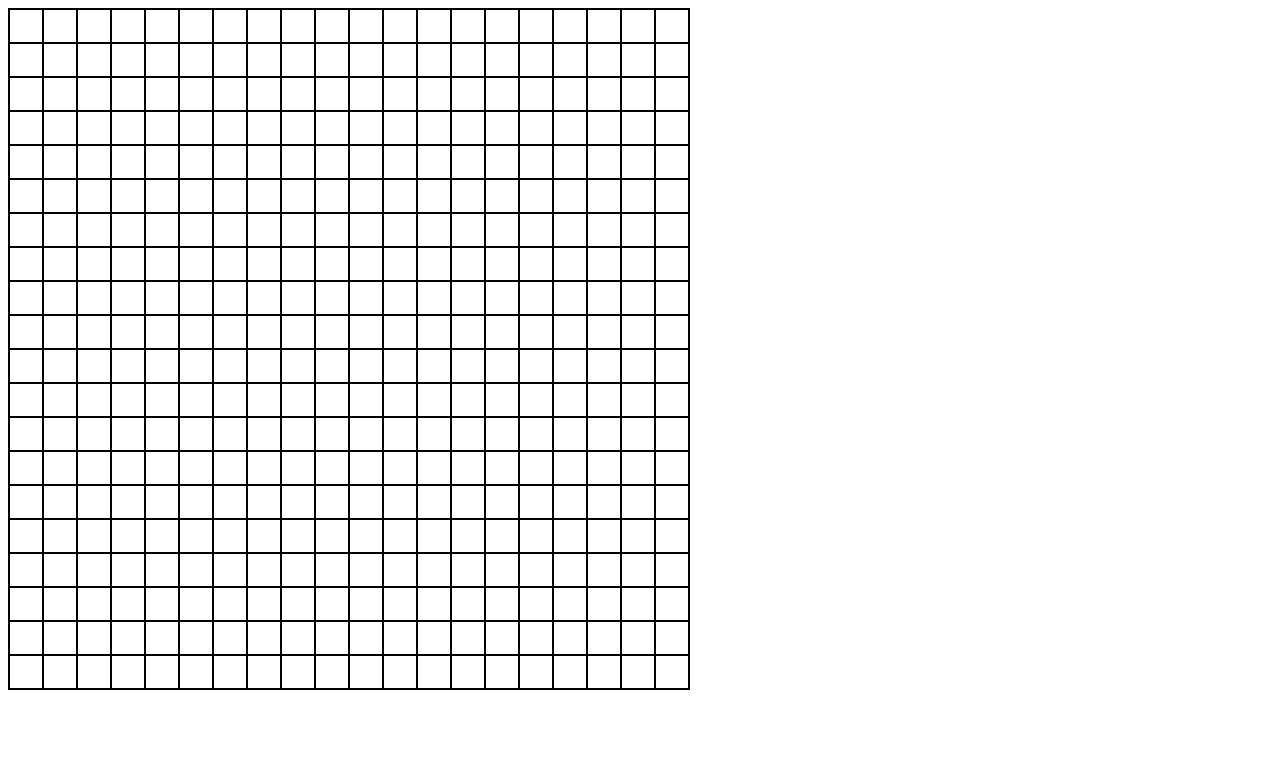
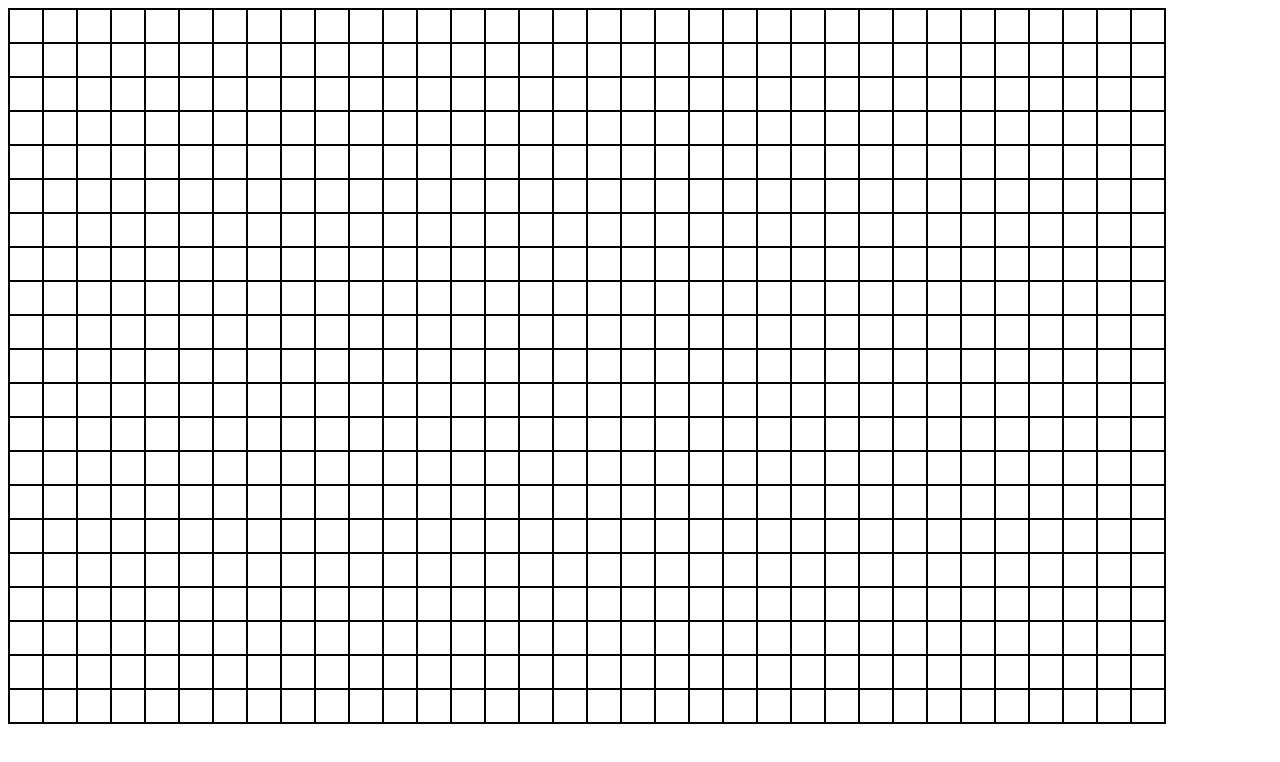
Before and after one commit to Atechchatterjee/MazeGenerator, a React (Create React App) app: page / in a window 1280 px wide. Shown: the top 762 px of the page. Built offline with nearby package versions, Linux system fonts and the light colour scheme.

Commit message:
added some animations

```diff
--- a/src/Algorithms/RecursiveBackTrack.tsx
+++ b/src/Algorithms/RecursiveBackTrack.tsx
@@ -1,13 +1,13 @@
-import React, { useContext, useEffect, useRef } from "react";
-import { GridElement, GridContextProps } from "../types/GridTypes";
-import { GridContext } from "../context/GridContext";
-import GridOperations, { Neighbors } from "../components/GridOperations";
+import React, {useContext, useEffect, useRef} from 'react';
+import {GridElement, GridContextProps} from '../types/GridTypes';
+import {GridContext} from '../context/GridContext';
+import GridOperations, {Neighbors} from '../components/GridOperations';
 
 const RecursiveBackTrack: React.FC<{
 	startRow?: number;
 	startColumn?: number;
-}> = ({ startRow, startColumn }) => {
-    const { gridStructure, updateGridStructure } = useContext<GridContextProps>(
+}> = ({startRow, startColumn}) => {
+	const {gridStructure, updateGridStructure} = useContext<GridContextProps>(
 		GridContext
 	);
 	const grid_structure = useRef<GridElement[][]>(gridStructure);
@@ -17,8 +17,7 @@ const RecursiveBackTrack: React.FC<{
 	const allNeighborsVisited = (neighbors: Neighbors): boolean => {
 		for (const neighbor of Object.values(neighbors)) {
 			if (neighbor) {
-                if (!gridOp.visited[gridOp.getGridElementIndex(neighbor)])
-                    return false;
+				if (!gridOp.visited[gridOp.getGridElementIndex(neighbor)]) return false;
 			}
 		}
 
@@ -31,33 +30,33 @@ const RecursiveBackTrack: React.FC<{
 	) => {
 		if (!randomNeighbor) return;
 
-        let randomNeighborElement: GridElement = Object.values(
-            randomNeighbor
-        )[0];
+		let randomNeighborElement: GridElement = Object.values(randomNeighbor)[0];
 
 		// removing a wall of the current element to visit the randomNeighbor
-        if (
-            !gridOp.visited[gridOp.getGridElementIndex(randomNeighborElement)]
-        ) {
+		if (!gridOp.visited[gridOp.getGridElementIndex(randomNeighborElement)]) {
 			let walls: any = {};
 			walls[Object.keys(randomNeighbor)[0]] = false;
 
-            gridOp.removeWalls(
-                currentElement.row,
-                currentElement.column,
-                walls
-            );
+			gridOp.removeWalls(currentElement.row, currentElement.column, walls);
 			updateGridStructure(grid_structure.current);
 		}
 	};
 
 	const generateMaze = (currentElement: GridElement) => {
-        if (!currentElement) return;
+		if (!currentElement) {
+			return;
+		}
 
 		// if current element is not visited => return
 		if (gridOp.visited[gridOp.getGridElementIndex(currentElement)]) return;
 
 		gridOp.visited[gridOp.getGridElementIndex(currentElement)] = true;
+
+		const originalColor =
+			grid_structure.current[currentElement.row][currentElement.column].color;
+
+		grid_structure.current[currentElement.row][currentElement.column].color =
+			'#8896E0';
 
 		// getting neighboring elements
 		let neighbors: Neighbors = gridOp.getNeighborElements(
@@ -66,6 +65,9 @@ const RecursiveBackTrack: React.FC<{
 		);
 
 		if (allNeighborsVisited(neighbors)) {
+			grid_structure.current[currentElement.row][
+				currentElement.column
+			].color = originalColor;
 			return;
 		}
 
@@ -76,16 +78,21 @@ const RecursiveBackTrack: React.FC<{
 		// picking a random neighbor
 		const randomNeighbor: GridElement = shuffledNeighbors[0];
 
-        const time = 500;
+		const time = 200;
 		setTimeout(() => {
 			removeNeigborWalls(currentElement, randomNeighbor);
 			generateMaze(Object.values(shuffledNeighbors[0])[0]);
-
 			setTimeout(() => {
+				grid_structure.current[currentElement.row][
+					currentElement.column
+				].color = originalColor;
 				removeNeigborWalls(currentElement, shuffledNeighbors[1]);
 				generateMaze(Object.values(shuffledNeighbors[1])[0]);
 
 				setTimeout(() => {
+					grid_structure.current[currentElement.row][
+						currentElement.column
+					].color = originalColor;
 					removeNeigborWalls(currentElement, shuffledNeighbors[2]);
 					generateMaze(Object.values(shuffledNeighbors[2])[0]);
 
--- a/src/components/Grid.tsx
+++ b/src/components/Grid.tsx
@@ -6,9 +6,18 @@ const Grid: React.FC<{callback?: Function}> = ({callback}) => {
 	const {gridStructure, updateGridStructure} = useContext<GridContextProps>(
 		GridContext
 	);
+	const windowHeight = useRef<number>(window.innerHeight);
+	const windowWidth = useRef<number>(window.innerWidth);
 
-	const rows = useRef<number>(20);
-	const column = useRef<number>(20);
+	const cellHeight = useRef<number>(30);
+	const cellWidth = useRef<number>(30);
+	const rows = useRef<number>(
+		Math.floor((windowHeight.current * 0.85) / (cellHeight.current + 2))
+	);
+	const column = useRef<number>(
+		Math.floor((windowWidth.current * 0.85) / (cellWidth.current + 2))
+	);
+
 	const mount = useRef<number>(0);
 
 	// creates the grid structure
@@ -21,8 +30,8 @@ const Grid: React.FC<{callback?: Function}> = ({callback}) => {
 			let g = [];
 			for (let j = 0; j < column.current; j++) {
 				g.push({
-					height: 30,
-					width: 30,
+					height: cellHeight.current,
+					width: cellWidth.current,
 					row: i,
 					column: j,
 					color: '#fff',
@@ -47,7 +56,13 @@ const Grid: React.FC<{callback?: Function}> = ({callback}) => {
 
 	// creating the actual grid
 	return (
-		<table style={{border: '1px solid black', borderCollapse: 'collapse'}}>
+		<div style={{textAlign: 'center'}}>
+			<table
+				style={{
+					border: '1px solid black',
+					borderCollapse: 'collapse',
+				}}
+			>
 				<tbody>
 					{gridStructure.map((rows) => {
 						return (
@@ -88,6 +103,7 @@ const Grid: React.FC<{callback?: Function}> = ({callback}) => {
 					})}
 				</tbody>
 			</table>
+		</div>
 	);
 };
 
```
Lines whose indentation alone changed are shown as unchanged.
